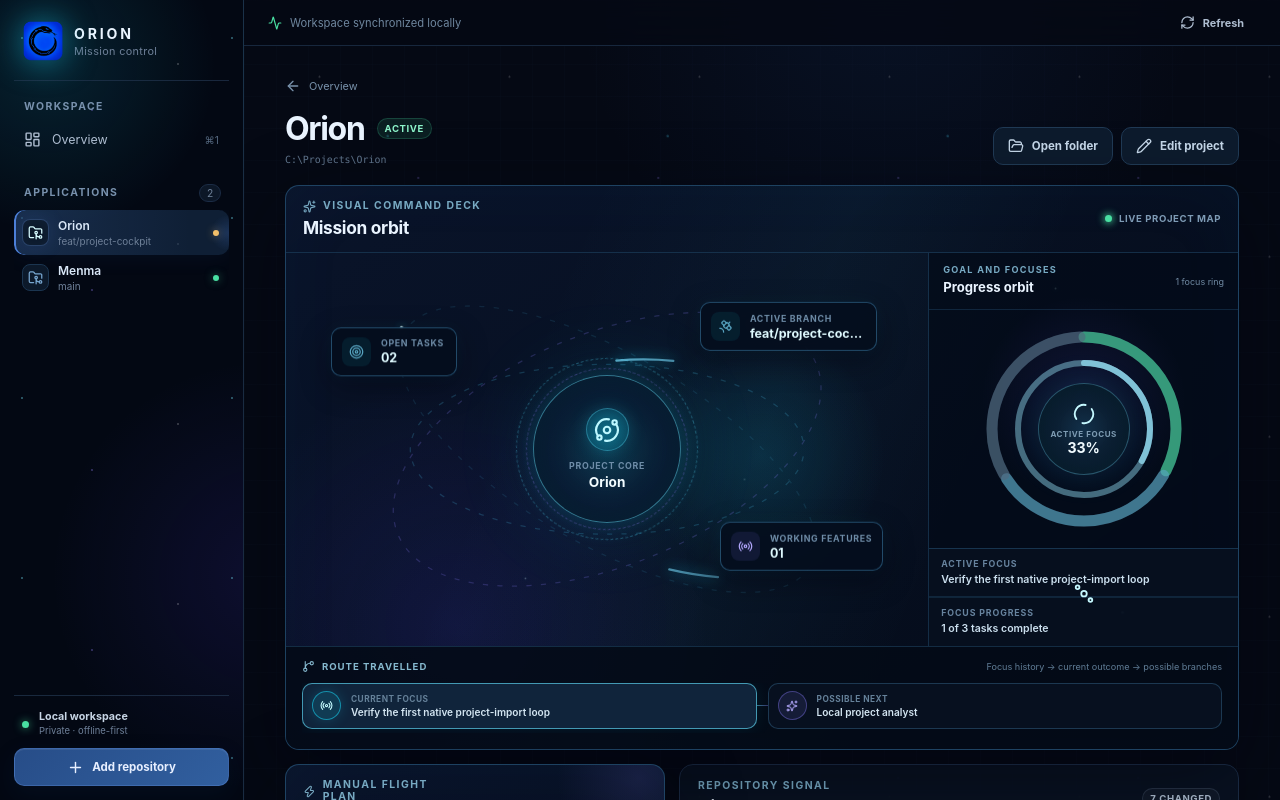
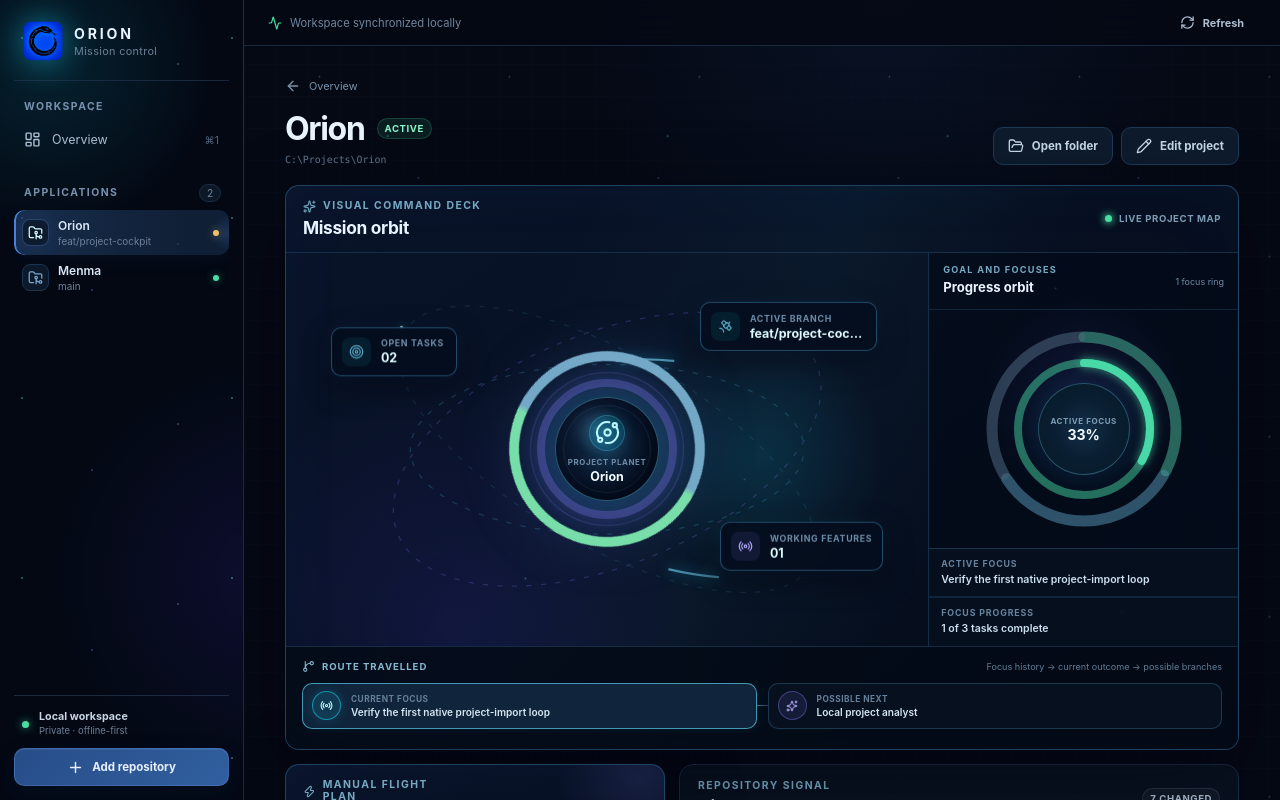
Before and after one commit to zrsobecka/Orion, a React (Vite) app in the folder frontend/: page / in a window 1280 px wide. Both pictures are taken after a click on the button 519 px from the left and 579 px from the top of the page. Built offline with nearby package versions, Linux system fonts and the light colour scheme.

Commit message:
Restore project planet and focus rings

```diff
--- a/frontend/src/features/projects/components/ProgressRings.tsx
+++ b/frontend/src/features/projects/components/ProgressRings.tsx
@@ -1,4 +1,4 @@
-import { Orbit } from "lucide-react";
+import { useState, type KeyboardEvent } from "react";
 import type { ProjectFeature, ProjectFocus, ProjectTask } from "../types";
 
 export type ProgressRingSelection = "features" | "focus";
@@ -19,6 +19,15 @@ const outerFocusRadius = 74;
 const innerFocusRadius = 38;
 const maxVisibleFocuses = 6;
 const outerCircumference = 2 * Math.PI * outerRadius;
+const focusRingTones = ["green", "cobalt", "violet", "teal", "sky", "indigo"] as const;
+
+type FocusRingTone = (typeof focusRingTones)[number];
+
+function activateRingWithKeyboard(event: KeyboardEvent<SVGCircleElement>, onActivate: () => void) {
+  if (event.key !== "Enter" && event.key !== " ") return;
+  event.preventDefault();
+  onActivate();
+}
 
 export function ProgressRings({
   features,
@@ -29,6 +38,7 @@ export function ProgressRings({
   onSelect,
   onSelectFocus,
 }: ProgressRingsProps) {
+  const [hoveredRing, setHoveredRing] = useState<"features" | string | null>(null);
   const selectedFocus =
     focuses.find((focus) => focus.id === selectedFocusId) ??
     focuses.find((focus) => focus.status === "active") ??
@@ -42,6 +52,8 @@ export function ProgressRings({
     visibleFocuses.length <= 1
       ? 0
       : (outerFocusRadius - innerFocusRadius) / (visibleFocuses.length - 1);
+  const focusHitWidth =
+    visibleFocuses.length <= 1 ? 16 : Math.max(6, Math.min(14, focusSpacing - 1));
   const selectedFocusTasks = selectedFocus
     ? tasks.filter((task) => task.focusId === selectedFocus.id)
     : [];
@@ -53,6 +65,14 @@ export function ProgressRings({
       : Math.round((completedTasks / selectedFocusTasks.length) * 100);
   const segmentLength = features.length === 0 ? 0 : outerCircumference / features.length;
   const segmentGap = Math.min(5, segmentLength * 0.16);
+  const focusToneById = new Map(
+    [...focuses]
+      .sort((left, right) => left.startedAt.localeCompare(right.startedAt))
+      .map((focus, index) => [
+        focus.id,
+        focusRingTones[index % focusRingTones.length] as FocusRingTone,
+      ]),
+  );
 
   const focusRings = visibleFocuses.map((focus, index) => {
     const radius =
@@ -62,14 +82,19 @@ export function ProgressRings({
     const focusTasks = tasks.filter((task) => task.focusId === focus.id);
     const completed = focusTasks.filter((task) => task.completed).length;
     const percent = focusTasks.length === 0 ? 0 : Math.round((completed / focusTasks.length) * 100);
-    return { focus, percent, radius };
+    return {
+      focus,
+      percent,
+      radius,
+      tone: focusToneById.get(focus.id) ?? focusRingTones[0],
+    };
   });
 
   return (
     <div
-      className={`progress-rings progress-rings--${selected} ${focusRings.length > 1 ? "progress-rings--multiple" : ""}`}
+      className={`progress-rings progress-rings--${selected} ${hoveredRing === "features" ? "is-features-hovered" : ""} ${focusRings.length > 1 ? "progress-rings--multiple" : ""}`}
     >
-      <svg aria-hidden="true" viewBox="0 0 220 220">
+      <svg aria-label="Project goal and focus progress rings" role="group" viewBox="0 0 220 220">
         <circle className="progress-rings__track" cx="110" cy="110" r={outerRadius} />
         {features.map((feature, index) => (
           <circle
@@ -82,11 +107,17 @@ export function ProgressRings({
             strokeDashoffset={-index * segmentLength}
           />
         ))}
-        {[...focusRings].reverse().map(({ focus, percent, radius }) => {
+        {[...focusRings].reverse().map(({ focus, percent, radius, tone }) => {
           const circumference = 2 * Math.PI * radius;
           const selectedClass = focus.id === selectedFocus?.id ? "is-selected" : "";
+          const currentClass = focus.status === "active" ? "is-current-focus" : "";
+          const hoveredClass = focus.id === hoveredRing ? "is-hovered" : "";
           return (
-            <g className={selectedClass} key={focus.id}>
+            <g
+              className={`${selectedClass} ${currentClass} ${hoveredClass}`}
+              data-focus-tone={tone}
+              key={focus.id}
+            >
               <circle
                 className={`progress-rings__focus-track progress-rings__focus-track--${focus.status}`}
                 cx="110"
@@ -102,37 +133,58 @@ export function ProgressRings({
                   strokeDasharray={`${(percent / 100) * circumference} ${circumference}`}
                 />
               )}
+              <circle
+                aria-label={`Show ${focus.status === "active" ? "active" : "previous"} focus ${focus.title}`}
+                aria-pressed={selected === "focus" && selectedFocus?.id === focus.id}
+                className="progress-rings__ring-hit progress-rings__ring-hit--focus"
+                cx="110"
+                cy="110"
+                data-focus-id={focus.id}
+                onBlur={() => setHoveredRing(null)}
+                onClick={() => {
+                  onSelectFocus(focus.id);
+                  onSelect("focus");
+                }}
+                onFocus={() => setHoveredRing(focus.id)}
+                onKeyDown={(event) =>
+                  activateRingWithKeyboard(event, () => {
+                    onSelectFocus(focus.id);
+                    onSelect("focus");
+                  })
+                }
+                onMouseEnter={() => setHoveredRing(focus.id)}
+                onMouseLeave={() => setHoveredRing(null)}
+                r={radius}
+                role="button"
+                strokeWidth={focusHitWidth}
+                tabIndex={0}
+              >
+                <title>{`${focus.title} · ${percent}% complete`}</title>
+              </circle>
             </g>
           );
         })}
+        <circle
+          aria-label="Show main goal progress"
+          aria-pressed={selected === "features"}
+          className="progress-rings__ring-hit progress-rings__ring-hit--outer"
+          cx="110"
+          cy="110"
+          onBlur={() => setHoveredRing(null)}
+          onClick={() => onSelect("features")}
+          onFocus={() => setHoveredRing("features")}
+          onKeyDown={(event) => activateRingWithKeyboard(event, () => onSelect("features"))}
+          onMouseEnter={() => setHoveredRing("features")}
+          onMouseLeave={() => setHoveredRing(null)}
+          r={outerRadius}
+          role="button"
+          strokeWidth="16"
+          tabIndex={0}
+        >
+          <title>Show main goal progress</title>
+        </circle>
       </svg>
-      <button
-        aria-label="Show main goal progress"
-        aria-pressed={selected === "features"}
-        className="progress-rings__hit progress-rings__hit--outer"
-        onClick={() => onSelect("features")}
-        type="button"
-      />
-      {focusRings.map(({ focus, radius }, index) => (
-        <button
-          key={focus.id}
-          aria-label={`Show ${focus.status === "active" ? "active" : "previous"} focus ${focus.title}`}
-          aria-pressed={selected === "focus" && selectedFocus?.id === focus.id}
-          className="progress-rings__hit progress-rings__hit--focus"
-          onClick={() => {
-            onSelectFocus(focus.id);
-            onSelect("focus");
-          }}
-          style={{
-            width: radius * 2 + 10,
-            height: radius * 2 + 10,
-            zIndex: focusRings.length - index + 1,
-          }}
-          type="button"
-        />
-      ))}
       <div className="progress-rings__core">
-        <Orbit size={23} />
         <small>
           {selected === "features"
             ? "Main goal"
--- a/frontend/src/features/projects/components/ProjectPlanet.tsx
+++ b/frontend/src/features/projects/components/ProjectPlanet.tsx
@@ -6,14 +6,16 @@ interface ProjectPlanetProps {
 
 export function ProjectPlanet({ projectName }: ProjectPlanetProps) {
   return (
-    <div className="mission-core" aria-label={`Project core: ${projectName}`}>
+    <div className="mission-core" aria-label={`Project planet: ${projectName}`}>
       <span aria-hidden="true" className="mission-core__ring mission-core__ring--outer" />
       <span aria-hidden="true" className="mission-core__ring mission-core__ring--inner" />
-      <span className="mission-core__icon">
-        <Orbit size={26} />
+      <span className="mission-core__surface">
+        <span className="mission-core__icon">
+          <Orbit size={25} />
+        </span>
+        <small>Project planet</small>
+        <strong title={projectName}>{projectName}</strong>
       </span>
-      <small>Project core</small>
-      <strong title={projectName}>{projectName}</strong>
     </div>
   );
 }
--- a/frontend/src/styles/index.css
+++ b/frontend/src/styles/index.css
@@ -35,6 +35,12 @@
   --blue: var(--brand-blue);
   --violet: #8d7dff;
   --green: #49dfa2;
+  --focus-ring-green: #49d9a6;
+  --focus-ring-teal: #46cdbd;
+  --focus-ring-sky: #4eadd5;
+  --focus-ring-cobalt: var(--brand-blue);
+  --focus-ring-indigo: #6d72e5;
+  --focus-ring-violet: #9475e8;
   --amber: #ffc562;
   --red: #ff7189;
   --shadow-low: 0 10px 28px rgba(0, 4, 14, 0.22);
@@ -1478,55 +1484,102 @@ h3 {
   position: absolute;
   top: 50%;
   left: 50%;
-  display: flex;
-  width: 148px;
-  height: 148px;
-  flex-direction: column;
-  align-items: center;
-  justify-content: center;
+  z-index: 2;
+  display: grid;
+  width: 220px;
+  height: 220px;
+  place-items: center;
+  transform: translate(-50%, -50%);
+}
+
+.mission-core::before {
+  position: absolute;
+  inset: 28px;
+  content: "";
+  background: rgba(74, 128, 216, 0.28);
+  border-radius: 50%;
+  filter: blur(32px);
+}
+
+.mission-core__ring {
+  position: absolute;
+  border-radius: 50%;
+}
+
+.mission-core__ring--outer {
+  inset: 12px;
+  padding: 10px;
+  background: conic-gradient(
+    from -90deg,
+    #73a9c7 0deg 174deg,
+    #78dea9 178deg 352deg,
+    #73a9c7 356deg 360deg
+  );
+  box-shadow:
+    0 0 22px rgba(77, 127, 216, 0.22),
+    0 0 54px rgba(73, 223, 162, 0.1);
+  mask:
+    linear-gradient(#000 0 0) content-box exclude,
+    linear-gradient(#000 0 0);
+  animation: core-spin 32s linear infinite;
+}
+
+.mission-core__ring--inner {
+  inset: 40px;
+  border: 8px solid rgba(92, 88, 180, 0.55);
+  box-shadow:
+    0 0 18px rgba(112, 91, 218, 0.2),
+    inset 0 0 20px rgba(77, 127, 216, 0.12);
+}
+
+.mission-core__ring--inner::after {
+  position: absolute;
+  inset: -15px;
+  content: "";
+  border: 1px solid rgba(144, 130, 255, 0.24);
+  border-radius: 50%;
+  animation: core-spin 18s linear infinite reverse;
+}
+
+.mission-core__surface {
+  position: relative;
+  display: grid;
+  width: 104px;
+  height: 104px;
+  overflow: hidden;
+  place-items: center;
+  align-content: center;
   text-align: center;
-  background: radial-gradient(
-    circle,
-    rgba(24, 213, 245, 0.2),
-    rgba(9, 25, 48, 0.94) 58%,
-    rgba(4, 9, 21, 0.96)
-  );
-  border: 1px solid rgba(95, 227, 255, 0.48);
+  background:
+    radial-gradient(circle at 38% 30%, rgba(104, 179, 225, 0.25), transparent 27%),
+    radial-gradient(circle, rgba(22, 54, 83, 0.98), rgba(5, 13, 29, 0.99) 72%);
+  border: 1px solid rgba(105, 221, 255, 0.36);
   border-radius: 50%;
   box-shadow:
-    0 0 26px rgba(24, 213, 245, 0.17),
-    0 0 90px rgba(24, 213, 245, 0.12),
-    inset 0 0 35px rgba(24, 213, 245, 0.09);
-  transform: translate(-50%, -50%);
-}
-
-.mission-core__ring {
+    0 0 32px rgba(24, 213, 245, 0.16),
+    inset -12px -14px 28px rgba(1, 5, 17, 0.52),
+    inset 8px 8px 22px rgba(77, 127, 216, 0.08);
+}
+
+.mission-core__surface::after {
   position: absolute;
-  border: 1px dashed rgba(77, 218, 249, 0.35);
+  inset: 7px;
+  pointer-events: none;
+  content: "";
+  border: 1px solid rgba(113, 183, 217, 0.1);
   border-radius: 50%;
 }
 
-.mission-core__ring--outer {
-  inset: -18px;
-  animation: core-spin 14s linear infinite;
-}
-
-.mission-core__ring--inner {
-  inset: -8px;
-  border-color: rgba(143, 126, 255, 0.32);
-  animation: core-spin 9s linear infinite reverse;
-}
-
 .mission-core__icon {
   display: grid;
-  width: 43px;
-  height: 43px;
+  width: 36px;
+  height: 36px;
   color: #bdf8ff;
   place-items: center;
-  background: rgba(14, 171, 205, 0.16);
-  border: 1px solid rgba(95, 227, 255, 0.32);
+  background: rgba(14, 171, 205, 0.12);
+  border: 1px solid rgba(95, 227, 255, 0.25);
   border-radius: 50%;
-  filter: drop-shadow(0 0 8px rgba(24, 213, 245, 0.66));
+  filter: drop-shadow(0 0 7px rgba(24, 213, 245, 0.56));
 }
 
 .mission-core small,
@@ -1539,16 +1592,17 @@ h3 {
 }
 
 .mission-core small {
-  margin-top: 9px;
+  margin-top: 6px;
+  font-size: 0.49rem;
 }
 
 .mission-core strong {
   display: block;
-  max-width: 118px;
-  margin-top: 3px;
+  max-width: 84px;
+  margin-top: 2px;
   overflow: hidden;
   color: #f2fcff;
-  font-size: 0.85rem;
+  font-size: 0.78rem;
   text-overflow: ellipsis;
   white-space: nowrap;
 }
@@ -1627,9 +1681,10 @@ h3 {
   transform-origin: 110px 110px;
   transition:
     opacity 180ms ease,
-    stroke 220ms ease,
+    stroke 180ms ease,
+    stroke-width 180ms ease,
     stroke-dasharray 360ms ease,
-    filter 220ms ease;
+    filter 180ms ease;
 }
 
 .progress-rings__track,
@@ -1664,66 +1719,107 @@ h3 {
 
 .progress-rings__focus-track,
 .progress-rings__focus-value {
-  stroke-width: 6;
+  stroke: var(--focus-ring-color);
+  stroke-width: 5;
 }
 
 .progress-rings__focus-track {
-  stroke: rgba(141, 125, 255, 0.24);
+  opacity: 0.24;
 }
 
 .progress-rings__focus-track--archived {
-  stroke: rgba(82, 105, 126, 0.22);
+  opacity: 0.18;
 }
 
 .progress-rings__focus-value {
-  stroke: #a99fff;
   stroke-linecap: round;
 }
 
 .progress-rings__focus-value--archived {
-  stroke: #60758d;
+  opacity: 0.72;
   filter: none;
 }
 
-.progress-rings g.is-selected .progress-rings__focus-track {
-  stroke: rgba(130, 194, 215, 0.52);
-}
-
-.progress-rings--focus g.is-selected .progress-rings__focus-value {
-  stroke: var(--cyan-strong);
-}
-
-.progress-rings--features .progress-rings__feature {
+.progress-rings [data-focus-tone="green"] {
+  --focus-ring-color: var(--focus-ring-green);
+}
+
+.progress-rings [data-focus-tone="teal"] {
+  --focus-ring-color: var(--focus-ring-teal);
+}
+
+.progress-rings [data-focus-tone="sky"] {
+  --focus-ring-color: var(--focus-ring-sky);
+}
+
+.progress-rings [data-focus-tone="cobalt"] {
+  --focus-ring-color: var(--focus-ring-cobalt);
+}
+
+.progress-rings [data-focus-tone="indigo"] {
+  --focus-ring-color: var(--focus-ring-indigo);
+}
+
+.progress-rings [data-focus-tone="violet"] {
+  --focus-ring-color: var(--focus-ring-violet);
+}
+
+.progress-rings g.is-current-focus .progress-rings__focus-track {
+  opacity: 0.46;
+}
+
+.progress-rings--focus g.is-selected .progress-rings__focus-track,
+.progress-rings g.is-hovered .progress-rings__focus-track {
+  stroke-width: 8;
+}
+
+.progress-rings--focus g.is-selected .progress-rings__focus-track {
+  opacity: 0.48;
+}
+
+.progress-rings g.is-hovered .progress-rings__focus-track {
+  opacity: 0.62;
+}
+
+.progress-rings--focus g.is-selected .progress-rings__focus-value,
+.progress-rings g.is-hovered .progress-rings__focus-value {
+  stroke-width: 8;
+  filter: drop-shadow(0 0 5px color-mix(in srgb, var(--focus-ring-color) 72%, transparent));
+}
+
+.progress-rings--features .progress-rings__feature,
+.progress-rings.is-features-hovered .progress-rings__feature {
   opacity: 1;
+  filter: drop-shadow(0 0 4px rgba(77, 127, 216, 0.34));
 }
 
 .progress-rings--focus .progress-rings__feature,
 .progress-rings--features .progress-rings__focus-value,
 .progress-rings--focus g:not(.is-selected) .progress-rings__focus-value {
-  opacity: 0.62;
-}
-
-.progress-rings__hit {
-  position: absolute;
-  top: 50%;
-  left: 50%;
-  padding: 0;
-  background: transparent;
-  border: 0;
-  border-radius: 50%;
-  transform: translate(-50%, -50%);
+  opacity: 0.34;
+}
+
+.progress-rings.is-features-hovered .progress-rings__feature {
+  opacity: 1;
+}
+
+.progress-rings--features .progress-rings__focus-track {
+  opacity: 0.13;
+}
+
+.progress-rings--focus g.is-selected .progress-rings__focus-value,
+.progress-rings g.is-hovered .progress-rings__focus-value {
+  opacity: 1;
+}
+
+.progress-rings__ring-hit {
+  stroke: transparent;
+  pointer-events: stroke;
   cursor: pointer;
 }
 
-.progress-rings__hit--outer {
-  z-index: 1;
-  width: 190px;
-  height: 190px;
-}
-
-.progress-rings__hit:focus-visible {
-  outline: 2px solid #d5fbff;
-  outline-offset: 3px;
+.progress-rings__ring-hit:focus {
+  outline: none;
 }
 
 .progress-rings__core {
@@ -1752,13 +1848,7 @@ h3 {
   height: 58px;
 }
 
-.progress-rings--multiple .progress-rings__core svg {
-  width: 16px;
-  height: 16px;
-}
-
 .progress-rings--multiple .progress-rings__core small {
-  margin-top: 1px;
   font-size: 0.42rem;
 }
 
@@ -1766,14 +1856,7 @@ h3 {
   font-size: 0.72rem;
 }
 
-.progress-rings__core svg {
-  width: 22px;
-  height: 22px;
-  color: #c5f8ff;
-}
-
 .progress-rings__core small {
-  margin-top: 4px;
   color: #7e9cb3;
   font-size: 0.5rem;
   font-weight: 700;
@@ -3948,6 +4031,7 @@ h3 {
 
   .mission-progress .mission-map__brief {
     align-content: center;
+    background: rgba(5, 13, 27, 0.88);
     border-top: 0;
     border-left: 1px solid rgba(31, 69, 101, 0.46);
   }
```
Also changed, not shown: 1 other file (tests, documents, lock files or other folders).
